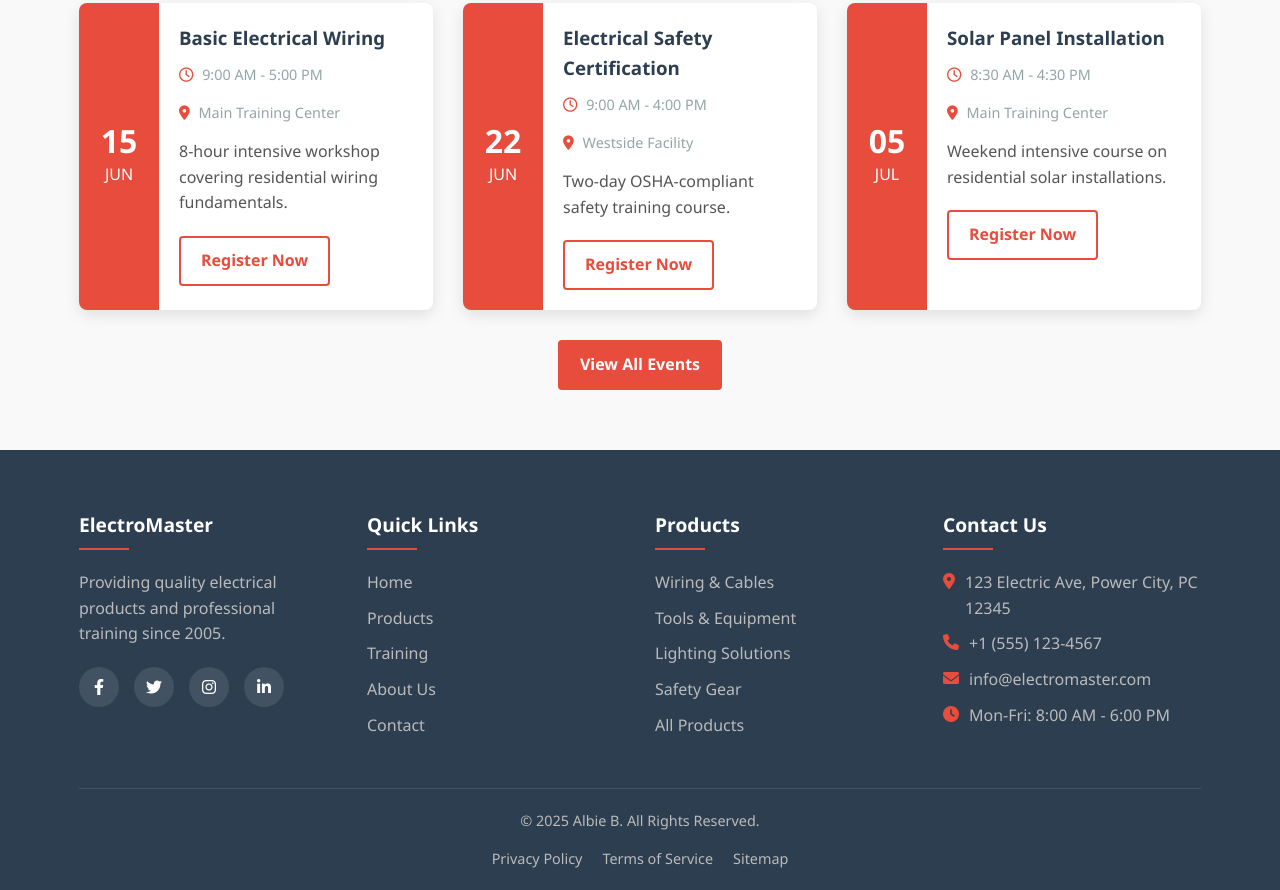
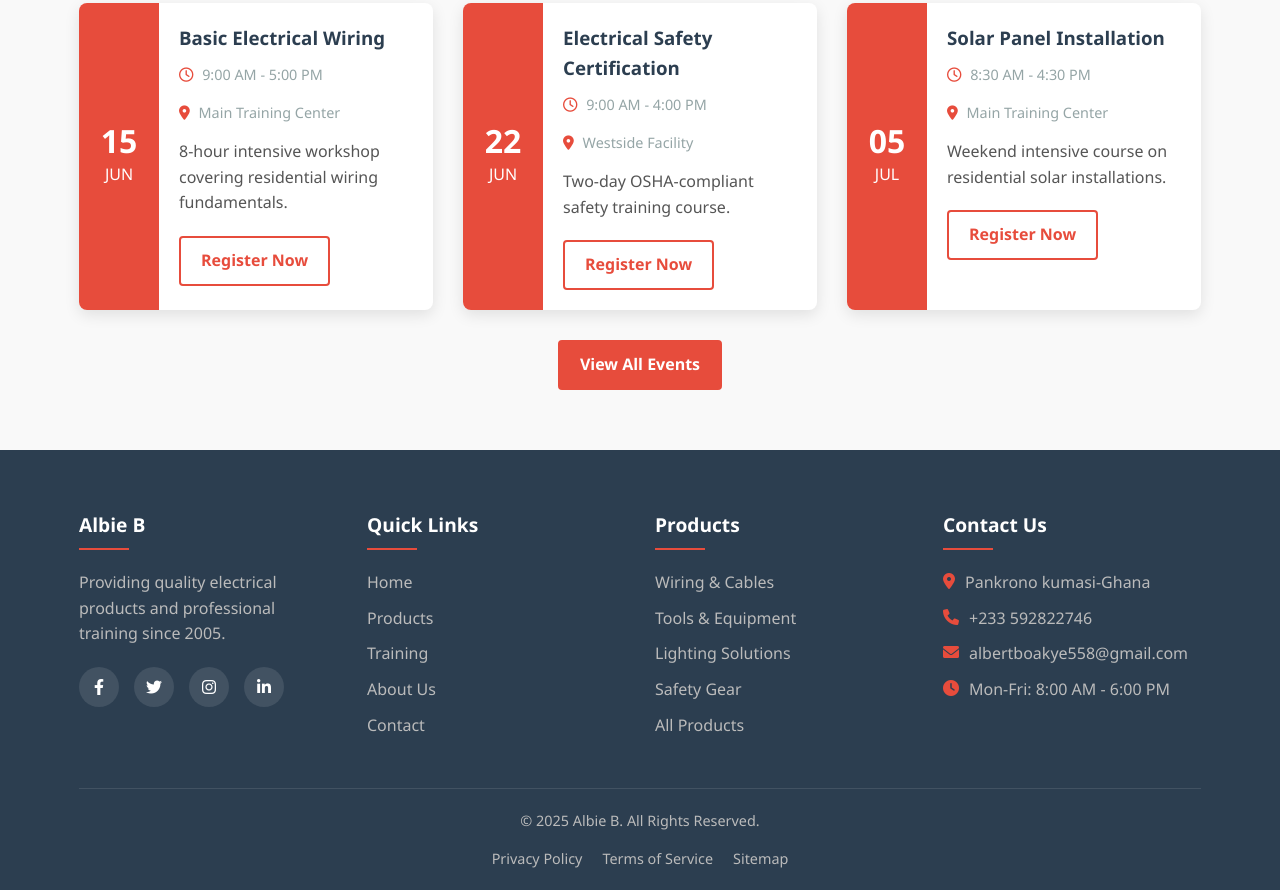
Before and after one commit to Elisha-cyc/Albert, a plain HTML site: page training.html in a window 1280 px wide. Shown: the part 2698-3588 px from the top of the page. Drawn offline with Linux system fonts and the light colour scheme.

Commit message:
training.html

```diff
--- a/training.html
+++ b/training.html
@@ -303,12 +303,11 @@
                 <a href="coursedetail.html" class="btn btn-primary">View All Events</a>
             </div>
         </div>
-    </section>
-<footer>
+    </section><footer>
         <div class="container">
             <div class="footer-grid">
                 <div class="footer-col">
-                    <h3>ElectroMaster</h3>
+                    <h3>Albie B</h3>
                     <p>Providing quality electrical products and professional training since 2005.</p>
                     <div class="footer-social">
                         <a href="#"><i class="fab fa-facebook-f"></i></a>
@@ -340,9 +339,9 @@
                 <div class="footer-col">
                     <h3>Contact Us</h3>
                     <ul class="contact-info">
-                        <li><i class="fas fa-map-marker-alt"></i> 123 Electric Ave, Power City, PC 12345</li>
-                        <li><i class="fas fa-phone"></i> +1 (555) 123-4567</li>
-                        <li><i class="fas fa-envelope"></i> info@electromaster.com</li>
+                        <li><i class="fas fa-map-marker-alt"></i> Pankrono kumasi-Ghana</li>
+                        <li><i class="fas fa-phone"></i> +233 592822746</li>
+                        <li><i class="fas fa-envelope"></i> albertboakye558@gmail.com</li>
                         <li><i class="fas fa-clock"></i> Mon-Fri: 8:00 AM - 6:00 PM</li>
                     </ul>
                 </div>
@@ -358,6 +357,8 @@
         </div>
     </footer>
 
+
+
     <script src="training.js"></script>
 </body>
 </html>
```
